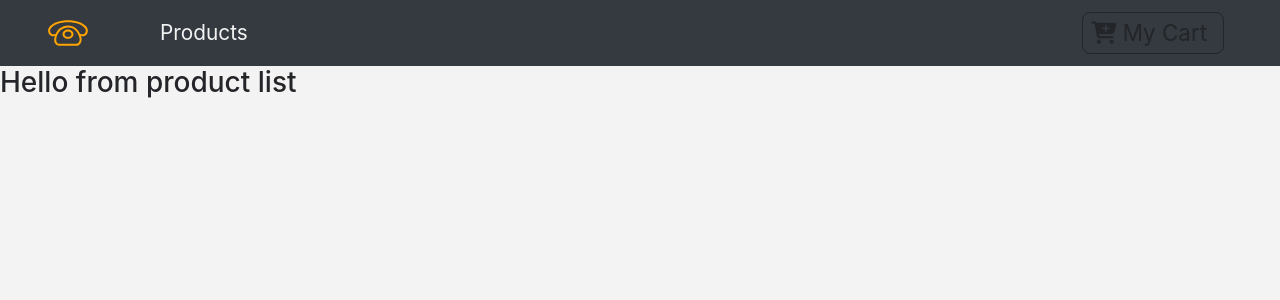
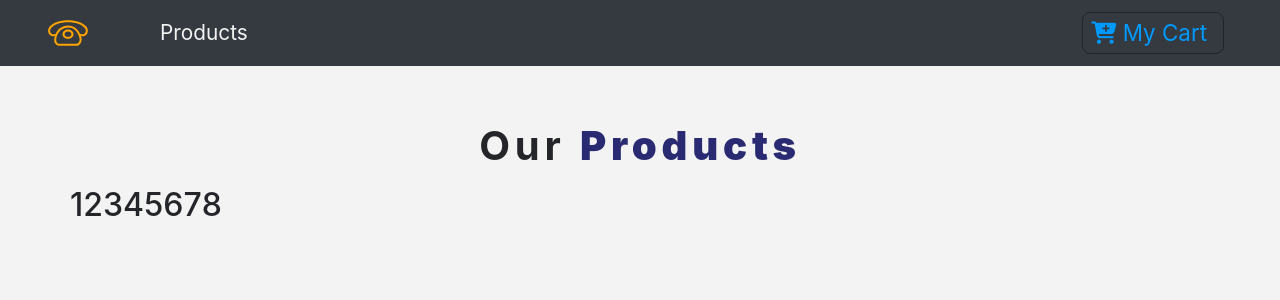
Before and after one commit to ahmdtalat/Phone-Store, a React (Create React App) app: page / in a window 1280 px wide. Shown: the top 300 px of the page. Built offline with nearby package versions, Linux system fonts and the light colour scheme.

Commit message:
finish productlist comp and the context api

```diff
--- a/src/App.css
+++ b/src/App.css
@@ -13,7 +13,7 @@ body {
 }
 
 .text-title {
-  font-family: 'Courier New', Courier, monospace;
+  font-family: -apple-system, BlinkMacSystemFont, 'Segoe UI', Roboto, Oxygen, Ubuntu, Cantarell, 'Open Sans', 'Helvetica Neue', sans-serif;
   letter-spacing: 0.3rem;
   text-transform: uppercase;
 }
--- a/src/components/Button.js
+++ b/src/components/Button.js
@@ -5,7 +5,7 @@ export const ButtonContainer = styled.button`
   font-size: 1.4rem;
   background: transparent;
   border: 0.05rem solid var(--mainDark);
-  color: var(--mainDark);
+  color: var(--lightBlue);
   border-radius: 0.5rem;
   padding: 0.2rem 0.5rem;
   cursor: pointer;
--- a/src/components/Product.js
+++ b/src/components/Product.js
@@ -1,7 +1,11 @@
-import React from 'react';
+import React, { Fragment } from 'react';
 
-const Product = () => {
-  return <div></div>;
+const Product = ({ product }) => {
+  return (
+    <Fragment>
+      <h2>{product.id}</h2>
+    </Fragment>
+  );
 };
 
 export default Product;
--- a/src/components/ProductList.js
+++ b/src/components/ProductList.js
@@ -1,11 +1,26 @@
-import React from 'react';
+import React, { useState, Fragment } from 'react';
 import Product from './Product';
+import Title from './Title';
+import { ProductConsumer } from '../context';
+
 const ProductList = () => {
   return (
-    <div>
-      <Product />
-      <h3>Hello from product list</h3>
-    </div>
+    <Fragment>
+      <div className="py-5">
+        <div className="container">
+          <Title name="our" title="products" />
+          <div className="row">
+            <ProductConsumer>
+              {({ products, productDetail, addToCart, handleDetail }) => {
+                return products.map((product) => {
+                  return <Product key={product.id} product={product} />;
+                });
+              }}
+            </ProductConsumer>
+          </div>
+        </div>
+      </div>
+    </Fragment>
   );
 };
 
--- /dev/null
+++ b/src/components/Title.js
@@ -0,0 +1,15 @@
+import React from 'react';
+
+const Title = ({ name, title }) => {
+  return (
+    <div className="row">
+      <div className="col-10 mx-auto my-2 text-center text-title">
+        <h1 className="text-capitalize font-weight-bold">
+          {name} <strong className="text-blue">{title}</strong>
+        </h1>
+      </div>
+    </div>
+  );
+};
+
+export default Title;
--- /dev/null
+++ b/src/context.js
@@ -0,0 +1,31 @@
+import React, { createContext, useState } from 'react';
+import { storeProducts, detailProduct } from './data';
+
+const ProductContext = createContext();
+
+const ProductProvider = (props) => {
+  const [products, setProducts] = useState(storeProducts);
+  const [productDetails, setProductDetails] = useState(detailProduct);
+
+  const hadleDetail = () => {
+    console.log('hello from detail');
+  };
+  const addToCart = () => {
+    console.log('hello from add to cart.');
+  };
+
+  return (
+    <ProductContext.Provider
+      value={{
+        products: products,
+        productDetails: productDetails,
+        hadleDetail: hadleDetail,
+        addToCart: addToCart
+      }}
+    >
+      {props.children}
+    </ProductContext.Provider>
+  );
+};
+const ProductConsumer = ProductContext.Consumer;
+export { ProductProvider, ProductConsumer };
--- a/src/index.js
+++ b/src/index.js
@@ -2,10 +2,13 @@ import React from 'react';
 import ReactDOM from 'react-dom';
 import App from './App';
 import { BrowserRouter as Router } from 'react-router-dom';
+import { ProductProvider } from './context';
 
 ReactDOM.render(
-  <Router>
-    <App />
-  </Router>,
+  <ProductProvider>
+    <Router>
+      <App />
+    </Router>
+  </ProductProvider>,
   document.getElementById('root')
 );
```
